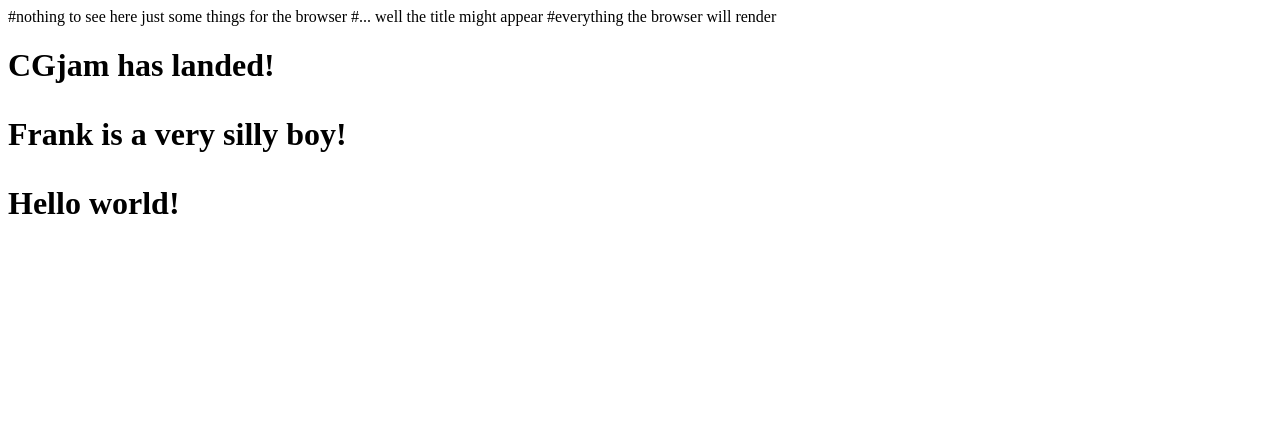
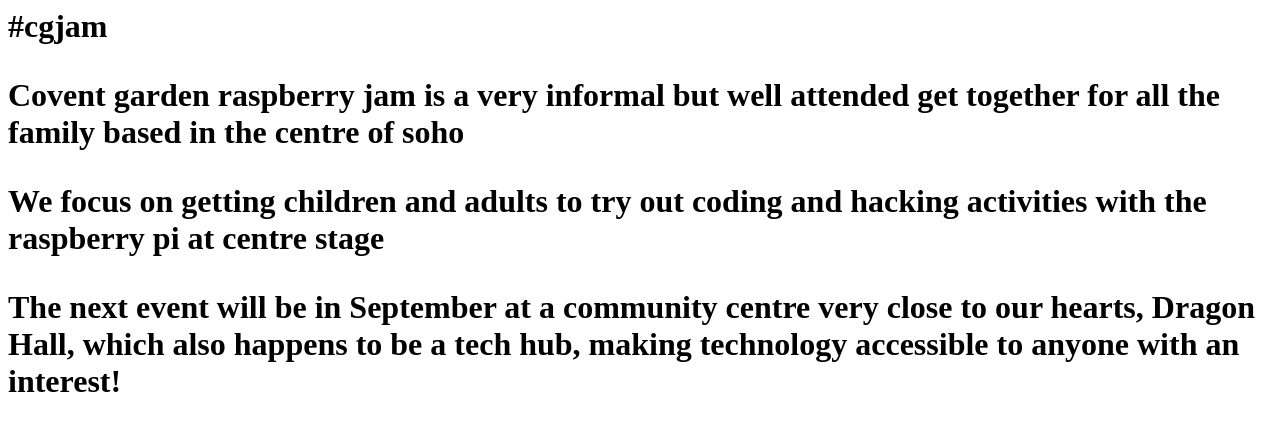
Before and after one commit to RaspberryjamCG/RaspberryjamCG.github.io, a plain HTML site: page index.html in a window 1280 px wide. Drawn offline with Linux system fonts and the light colour scheme.

Commit message:
barebones synopsis

```diff
--- a/index.html
+++ b/index.html
@@ -1,18 +1,16 @@
 <head>
-#nothing to see here just some things for the browser
-
-#... well the title might appear
 
 <title> Covent Garden Raspberry Jam Website </title>
 </head>
 <body>
 
-#everything the browser will render
 
-<h1> CGjam has landed!<h1>
+<h1> #cgjam<h1>
 
-<p>Frank is a very silly boy!</p>
+<p>Covent garden raspberry jam is a very informal but well attended get together for all the family based in the centre of soho</p>
 
-<p>Hello world!</p>
+<p>We focus on getting children and adults to try out coding and hacking activities with the raspberry pi at centre stage</p>
+
+<p>The next event will be in September at a community centre very close to our hearts, Dragon Hall, which also happens to be a tech hub, making technology accessible to anyone with an interest!</p>
 
 </body>
```
